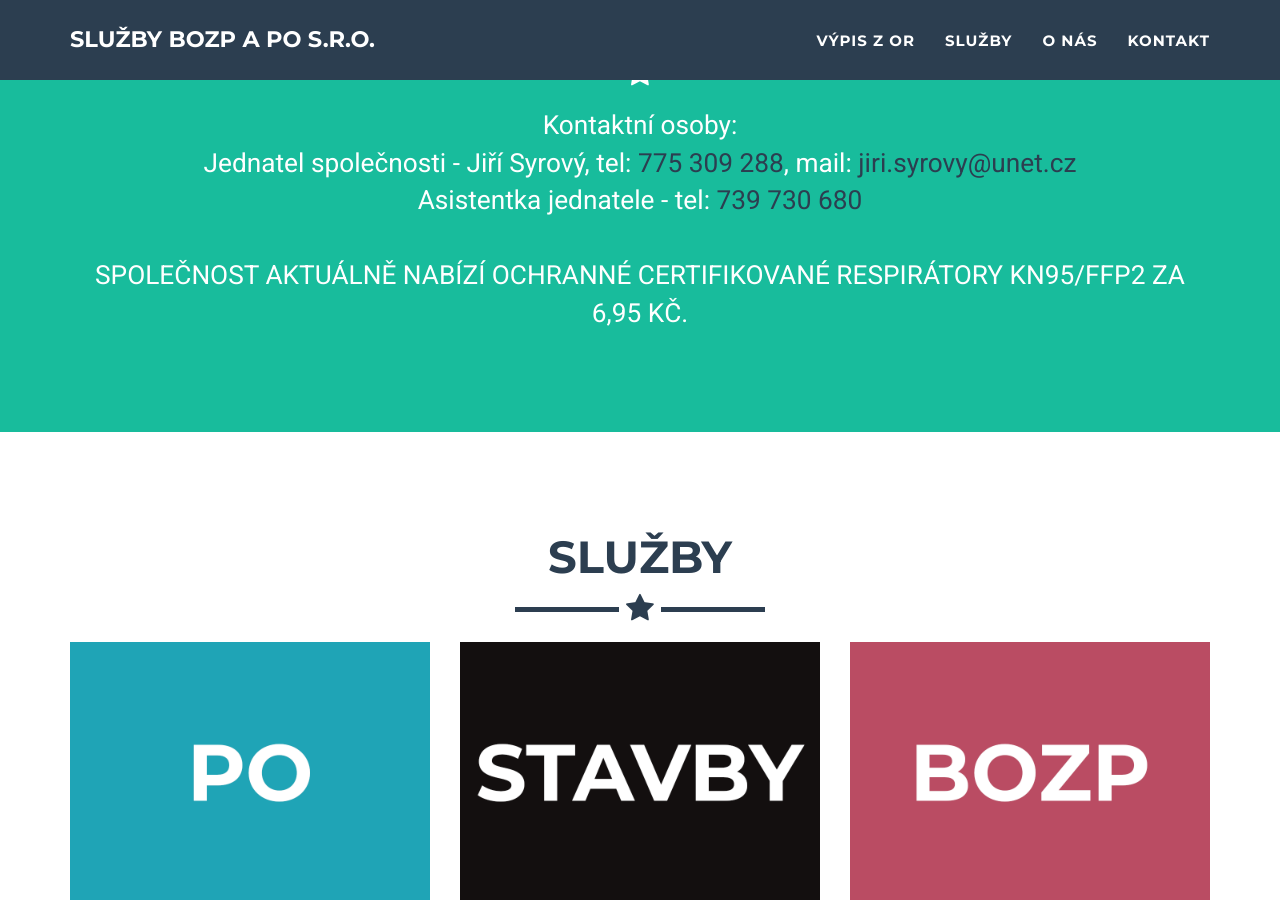
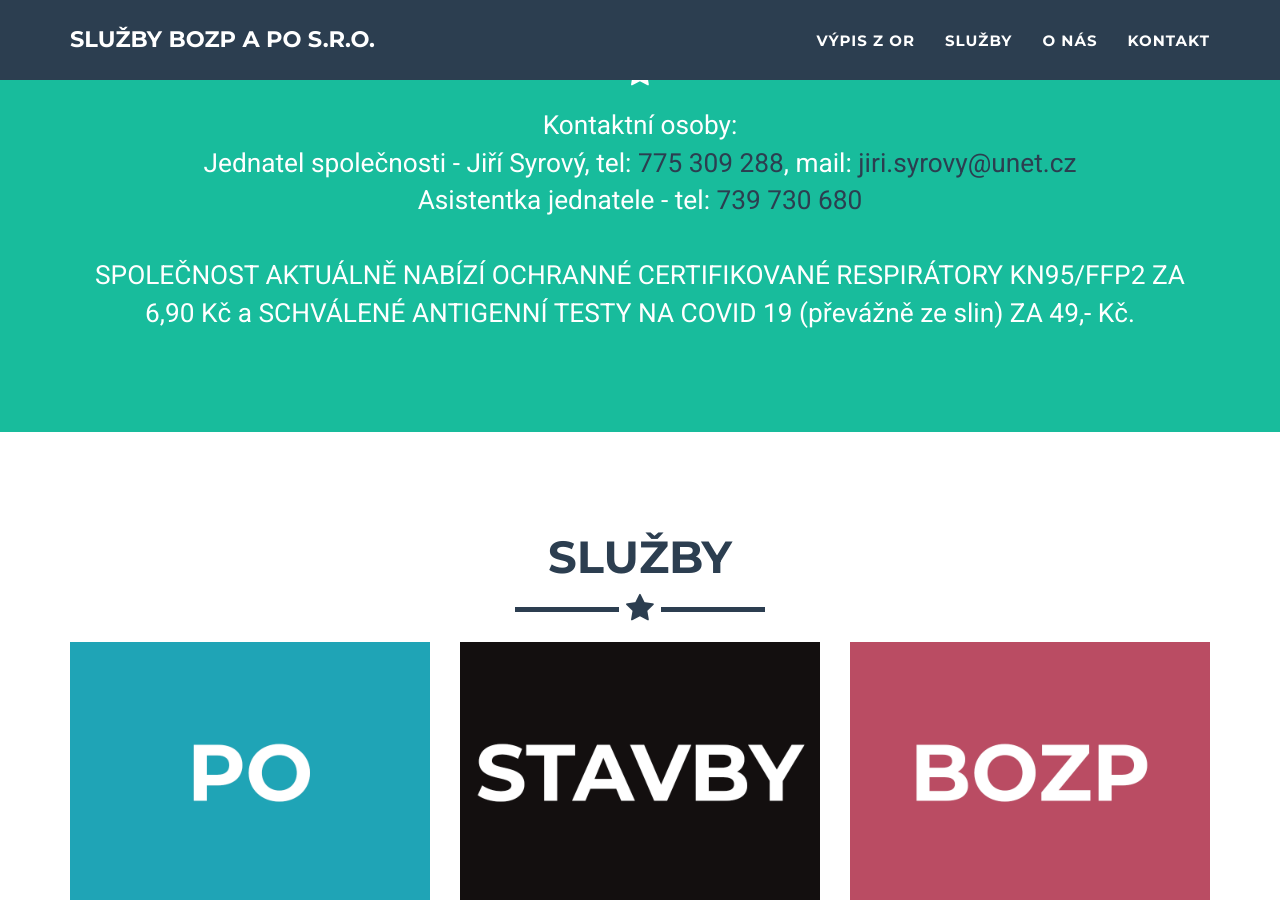
Before and after one commit to jsyrovy/bozp-po-syrovy.eu, a Jekyll site: the page built from index.html, in a window 1280 px wide and 900 px high, scrolled down 504 px. Built offline with Jekyll 4.4.1, drawn with Linux system fonts in a browser that asks for light colours.

Commit message:
Aktualizace nabidky

```diff
--- a/_includes/header.html
+++ b/_includes/header.html
@@ -16,7 +16,7 @@
                             <br>
                             Asistentka jednatele - tel: <a href="tel:+420739730680" style="color: #{{ site.color.secondary }};">739 730 680</a>
                             <br><br>
-                            SPOLEČNOST AKTUÁLNĚ NABÍZÍ OCHRANNÉ CERTIFIKOVANÉ RESPIRÁTORY KN95/FFP2 ZA 6,95 KČ.
+                            SPOLEČNOST AKTUÁLNĚ NABÍZÍ OCHRANNÉ CERTIFIKOVANÉ RESPIRÁTORY KN95/FFP2 ZA 6,90 Kč a SCHVÁLENÉ ANTIGENNÍ TESTY NA COVID 19 (převážně ze slin) ZA 49,- Kč.
                         </span>
                     </div>
                 </div>
```
